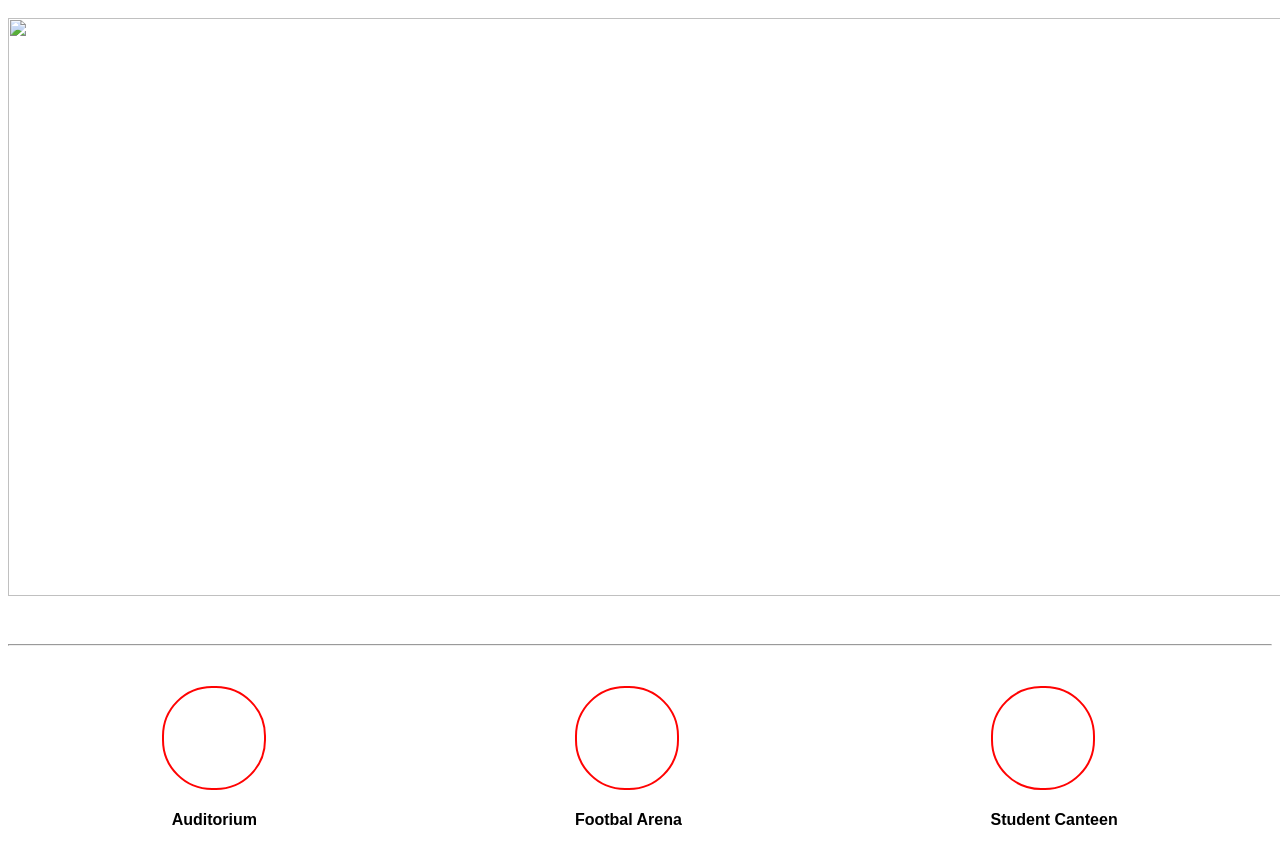
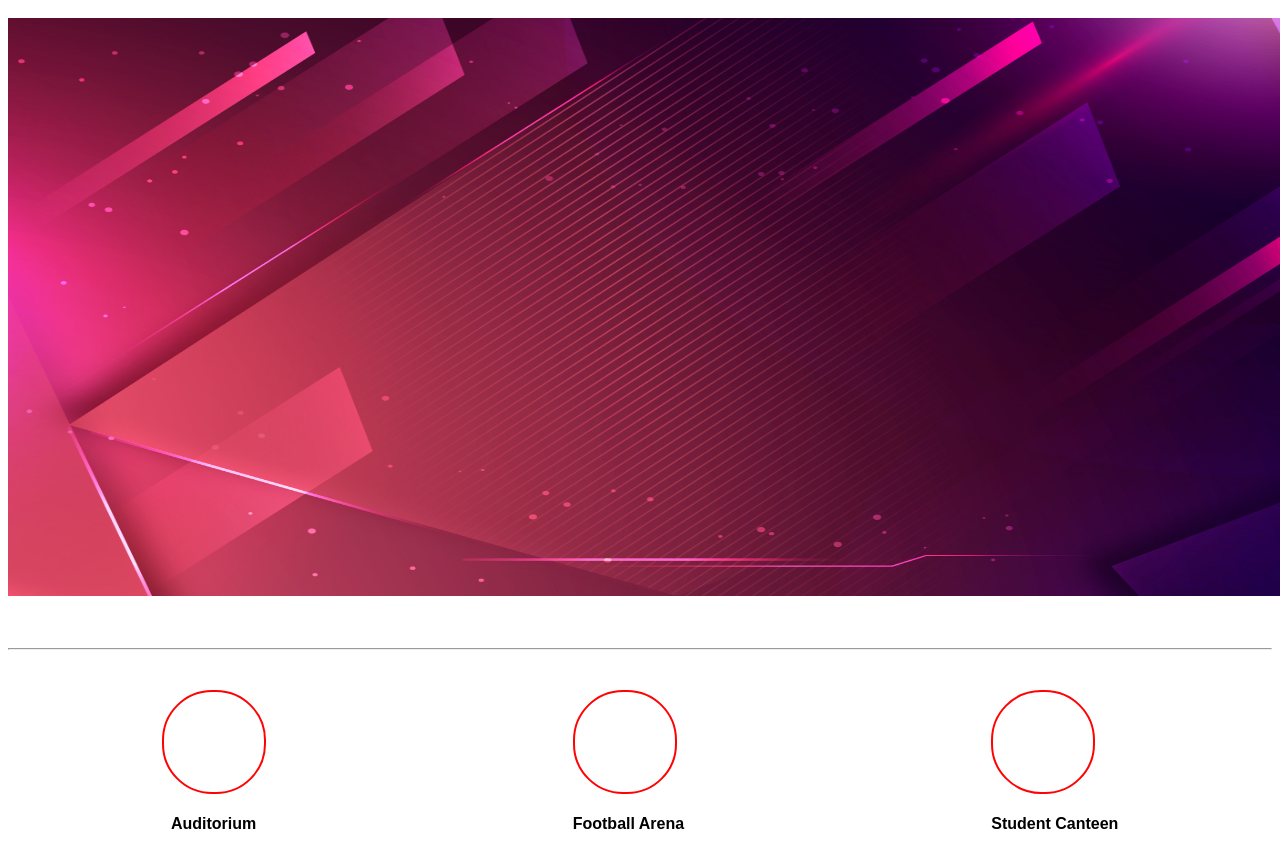
Before and after one commit to revou-fundamental-course/11-dec-23-9riffegndi, a plain HTML site: page index.html in a window 1280 px wide. Shown: the part 199-1062 px from the top of the page. Drawn offline with Linux system fonts and the light colour scheme.

Commit message:
fix img src

```diff
--- a/index.html
+++ b/index.html
@@ -19,7 +19,7 @@
     <header>
       <h1>Hi, Welcome to our website</h1>
       <h4>Please Enjoy</h4>
-      <img src="asstes/bg1.jpg" />
+      <img src="assets/bg1.jpg" />
       <hr />
     </header>
     <div class="facilitations">
@@ -29,7 +29,7 @@
       </div>
       <div>
         <div class="circle"></div>
-        <h4>Footbal Arena</h4>
+        <h4>Football Arena</h4>
       </div>
       <div>
         <div class="circle"></div>
```
